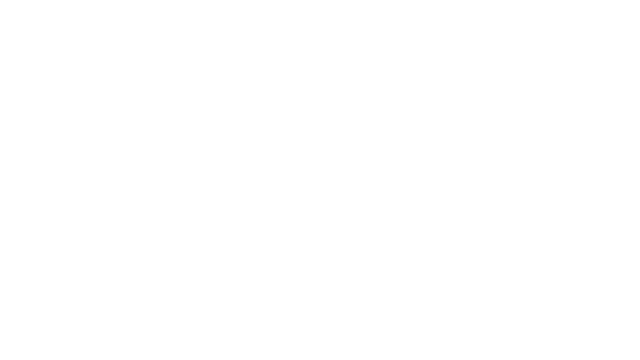
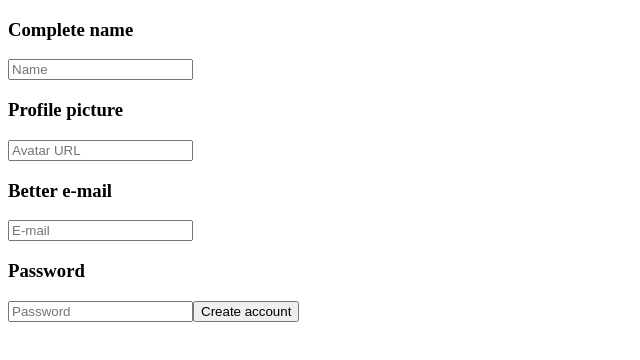
Before and after one commit to devthiagolinch/apiLoginFrontend, a React (Create React App) app: page /signup in a window 1280 px wide. Before the commit this address had no page. Shown: the top 360 px of the page, without its empty margins (0-640 px from the left). Built offline with nearby package versions, Linux system fonts and the light colour scheme.

Commit message:
axios connection working in create, get profile, get list, atuthenticate

```diff
--- a/package.json
+++ b/package.json
@@ -16,6 +16,7 @@
     "node-sass": "^7.0.1",
     "react": "^17.0.2",
     "react-dom": "^17.0.2",
+    "react-router": "^6.2.1",
     "react-router-dom": "^6.2.1",
     "react-scripts": "5.0.0",
     "sass": "^1.49.0",
--- a/src/App.tsx
+++ b/src/App.tsx
@@ -4,6 +4,7 @@ import {
   Routes
 } from "react-router-dom";
 
+import { CreateUser } from "./pages/createUser";
 import { LoginPage } from './pages/login/index';
 import { Profile } from "./pages/profile";
 
@@ -13,6 +14,7 @@ function App() {
       <Routes>
         <Route path="/" element={<LoginPage />} />
         <Route path="/profile" element={<Profile />} />
+        <Route path="/signup" element={<CreateUser />} />
       </Routes>
   </BrowserRouter>
   );
--- /dev/null
+++ b/src/pages/createUser/index.tsx
@@ -0,0 +1,59 @@
+import { useState } from "react"
+import { api } from "../../services/apiLogin/api"
+
+
+export function CreateUser() {
+
+    const [userName, setUserName] = useState('')
+    const [userAvatar, setUserAvatar] = useState('')
+    const [userEmail, setUserEmail] = useState('')
+    const [userPassword, setUserPassword] = useState('')
+
+    async function handleCreateUser() {
+
+        const user = {
+            name: userName,
+            email: userEmail,
+            avatarURL: userAvatar,
+            password: userPassword
+        }
+
+        await api.post('/users/', user);
+    }
+
+    return(
+        <div>
+            <form>
+                <h3>Complete name</h3>
+                <input type="text" placeholder="Name"
+                    onChange={event => setUserName(event.target.value)}
+                    value={userName}
+                />
+
+                <h3>Profile picture</h3>
+                <input type="text" placeholder="Avatar URL"
+                    onChange={event => setUserAvatar(event.target.value)}
+                    value={userAvatar}
+                />
+
+                <h3>Better e-mail</h3>
+                <input type="email" name="userEmail" placeholder="E-mail"
+                    onChange={event => setUserEmail(event.target.value)}
+                    value={userEmail}
+                />
+
+                <h3>Password</h3>
+                <input type="password" name="userPassword" placeholder="Password"
+                    onChange={event => setUserPassword(event.target.value)}
+                    value={userPassword}
+                />
+
+                <button
+                    onClick={handleCreateUser}
+                >
+                    Create account
+                </button>
+            </form>
+        </div>
+    )
+}
--- a/src/pages/login/index.tsx
+++ b/src/pages/login/index.tsx
@@ -1,4 +1,4 @@
-import { FormEvent, useEffect, useState } from "react";
+import { FormEvent, useState } from "react";
 import { api } from "../../services/apiLogin/api";
 
 type User = {
@@ -15,21 +15,25 @@ export function LoginPage() {
     const [userPassword, setUserPassword] = useState("")
 
     async function getUser() {
-        try {
-          const response = await api.get('/users');
-          console.log(response.data);
-        } catch (error) {
-          console.error(error);
+    }
+
+    async function handleLogin(event: FormEvent) {
+        event.preventDefault();
+
+        const user = {
+            email: userEmail,
+            password: userPassword
         }
-      }
 
-    async function handleLogin() {
+        await api.post('/users/authenticate', user).then(response => {
+            console.log(response.data)
+        })
     }
 
     return (
         <div>
             <div className="inputs">
-                <form action="submmit" method="post">
+                <form>
                     <h2>E-mail:</h2>
                     <input type="email"
                         onChange={event => setUserEmail(event.target.value)}
@@ -42,14 +46,14 @@ export function LoginPage() {
                         onChange={event => setUserPassword(event.target.value)}
                         value={userPassword}
                     />
-
-
-                </form>
-                <button
-                        onClick={getUser}
+                    <button
+                        onClick={handleLogin}
                     >
                         Entrar
                     </button>
+
+                </form>
+
             </div>
 
             <div className="img">
--- a/src/pages/profile/index.tsx
+++ b/src/pages/profile/index.tsx
@@ -1,7 +1,17 @@
+import { api } from "../../services/apiLogin/api"
 
 
 export function Profile() {
+
+    async function handleProfile() {
+        const userProfile = await api.get('/users/profile/96fd248b-8b27-47ea-952b-583d0d835fdb').then(data => {return data.data})
+
+        console.log(userProfile)
+    }
+
     return (
-        <h1>Hello world</h1>
+        <div>
+            <button onClick={handleProfile}>Get Profile</button>
+        </div>
     )
 }
```
Also changed, not shown: 1 other file (tests, documents, lock files or other folders).
